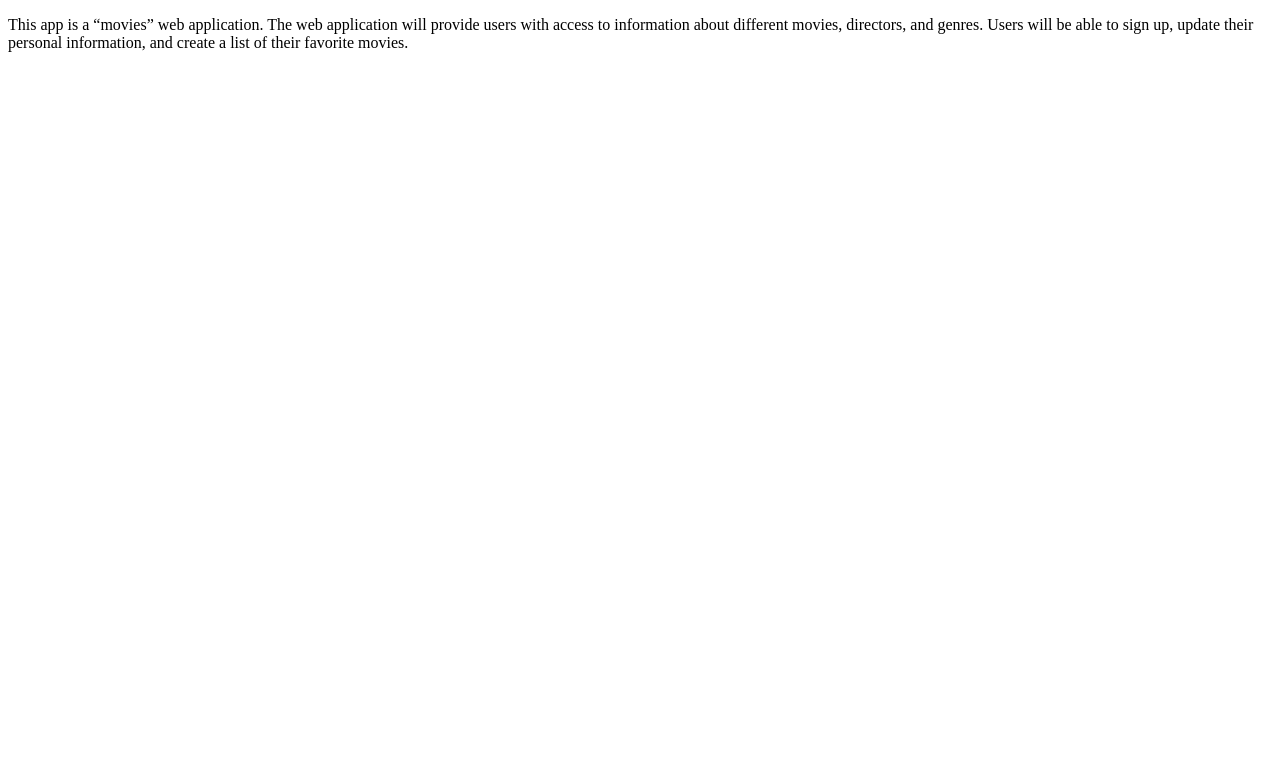
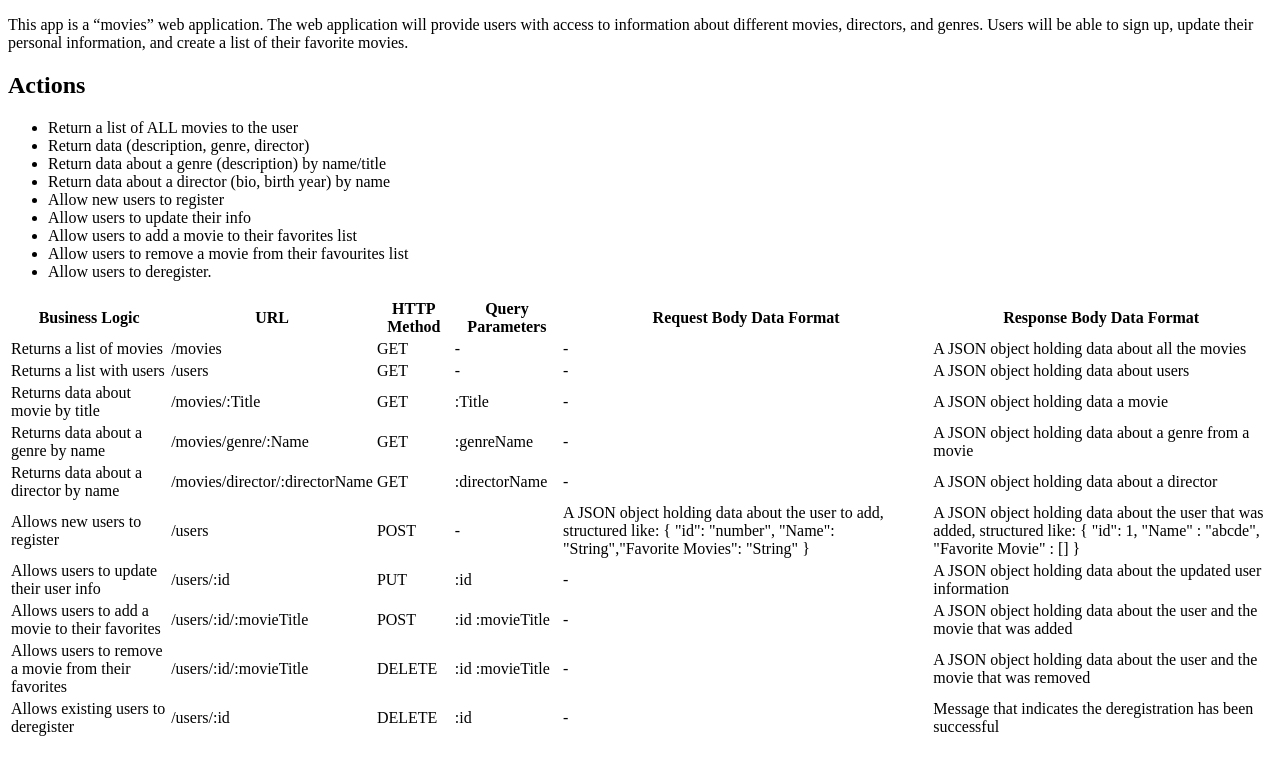
Before and after one commit to Brocal82/MyFlix, a website: page public/documentation.html in a window 1280 px wide. Drawn offline with Linux system fonts and the light colour scheme.

Commit message:
Update documentation.html
Adding information about what the app is and how it works and what methods have been used.

```diff
--- a/public/documentation.html
+++ b/public/documentation.html
@@ -6,9 +6,136 @@
     <title>MyFlix</title>
 </head>
 <body>
-    <p>This app is a “movies” web application. The web
+
+    <div>
+        <p>This app is a “movies” web application. The web
         application will provide users with access to information about different
         movies, directors, and genres. Users will be able to sign up, update their
         personal information, and create a list of their favorite movies.</p>
+
+        <h2>Actions</h2>
+        <ul>
+            <li>Return a list of ALL movies to the user</li>
+            <li>Return data (description, genre, director)</li>
+            <li>Return data about a genre (description) by name/title</li>
+            <li>Return data about a director (bio, birth year) by name</li>
+            <li>Allow new users to register</li>
+            <li>Allow users to update their info</li>
+            <li>Allow users to add a movie to their favorites list</li>
+            <li>Allow users to remove a movie from their favourites list</li>
+            <li>Allow users to deregister.</li>
+        </ul>
+    </div>
+
+    <table>
+        <thead>
+          <tr>
+              <th>Business Logic</th>
+              <th>URL</th>
+              <th>HTTP Method</th>
+              <th>Query Parameters</th>
+              <th>Request Body Data Format</th>
+              <th>Response Body Data Format</th>
+          </tr>
+        </thead>
+
+       <tbody>
+
+        <tr>
+            <td>Returns a list of movies</td>
+            <td>/movies</td>
+            <td>GET</td>
+            <td>-</td>
+            <td>-</td>
+            <td>A JSON object holding data about all the movies</td>
+        </tr>
+        <tr>
+            <td>Returns a list with users</td>
+            <td>/users</td>
+            <td>GET</td>
+            <td>-</td>
+            <td>-</td>
+            <td>A JSON object holding data about users</td>
+        </tr>
+
+        <tr>
+          <td>Returns data about movie by title</td>
+          <td>/movies/:Title</td>
+          <td>GET</td>
+          <td>:Title</td>
+          <td>-</td>
+          <td>A JSON object holding data a movie</td>
+        </tr>
+
+        <tr>
+          <td>Returns data about a genre by name</td>
+          <td>/movies/genre/:Name</td>
+          <td>GET</td>
+          <td>:genreName</td>
+          <td>-</td>
+          <td>A JSON object holding data about a genre from a movie</td>
+        </tr>
+
+        <tr>
+          <td>Returns data about a director by name</td>
+          <td>/movies/director/:directorName</td>
+          <td>GET</td>
+          <td>:directorName</td>
+          <td>-</td>
+          <td>A JSON object holding data about a director</td>
+        </tr>
+
+        <tr>
+          <td>Allows new users to register</td>
+          <td>/users</td>
+          <td>POST</td>
+          <td>-</td>
+          <td>A JSON object holding data about the user to add, structured like: { "id": "number", "Name": "String","Favorite Movies": "String" }</td>
+          <td>A JSON object holding data about the user that was added, structured like: { "id": 1, "Name" : "abcde", "Favorite Movie" : [] } </td>
+        </tr>
+
+        <tr>
+          <td>Allows users to update their user info</td>
+          <td>/users/:id</td>
+          <td>PUT</td>
+          <td>:id</td>
+          <td>-</td>
+          <td>A JSON object holding data about the updated user information</td>
+        </tr>
+
+        <tr>
+          <td>Allows users to add a movie to their favorites</td>
+          <td>/users/:id/:movieTitle</td>
+          <td>POST</td>
+          <td>:id
+              :movieTitle
+          </td>
+          <td>-</td>
+          <td>A JSON object holding data about the user and the movie that was added</td>
+        </tr>
+
+        <tr>
+          <td>Allows users to remove a movie from their favorites</td>
+          <td>/users/:id/:movieTitle</td>
+          <td>DELETE</td>
+          <td>:id
+              :movieTitle
+          </td>
+          <td>-</td>
+          <td>A JSON object holding data about the user and the movie that was removed</td>
+        </tr>
+
+        <tr>
+          <td>Allows existing users to deregister</td>
+          <td>/users/:id</td>
+          <td>DELETE</td>
+          <td>:id</td>
+          <td>-</td>
+          <td>Message that indicates the deregistration has been successful</td>
+        </tr>
+
+      </tbody>
+      </table>
+
 </body>
 </html>
```
